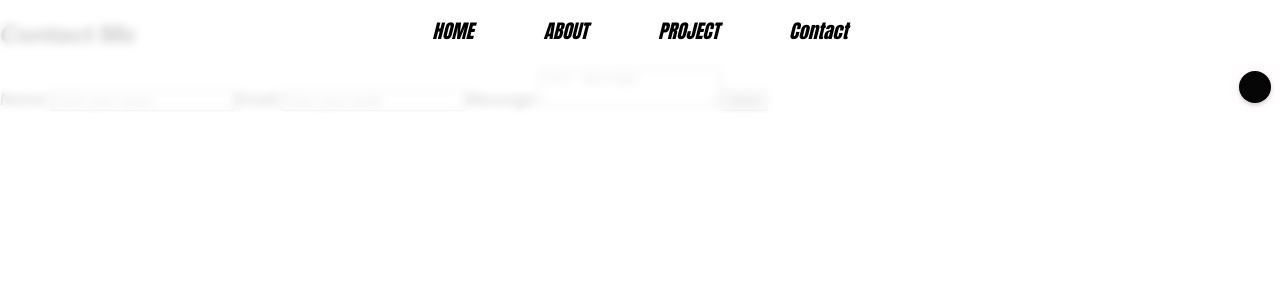
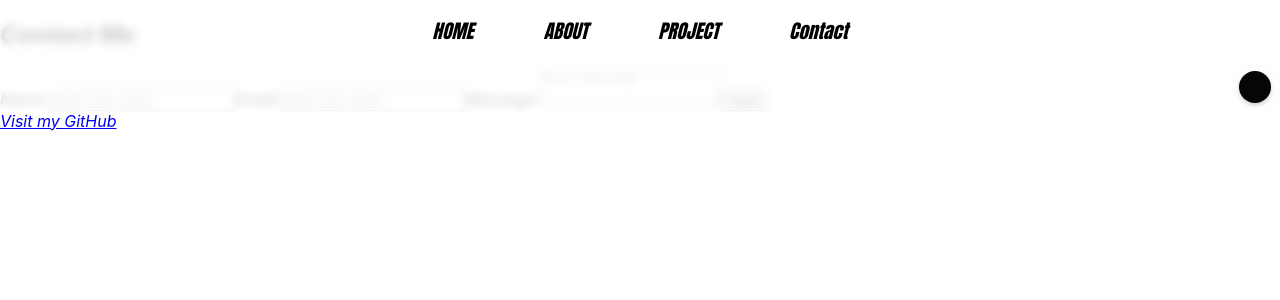
Before and after one commit to prashantsingh1122/Personal_Portfolio, a React (Create React App) app: page /contact in a window 1280 px wide. Shown: the top 300 px of the page. Built offline with nearby package versions, Linux system fonts and the light colour scheme; a web font is replaced by a local one.

Commit message:
sets icon

```diff
--- a/src/components/Contact.jsx
+++ b/src/components/Contact.jsx
@@ -19,6 +19,11 @@ const Contact = () => {
         <textarea placeholder="Your message"></textarea>
         <button type="submit">Send</button>
       </form>
+      <div className="github-link">
+        <a href="https://github.com/your-github-username" target="_blank" rel="noopener noreferrer">
+          Visit my GitHub
+        </a>
+      </div>
     </motion.div>
   );
 };
--- a/src/components/Home.jsx
+++ b/src/components/Home.jsx
@@ -208,11 +208,11 @@ const Home = () => {
     <div className="social-card">
   <h2>Connect with me</h2>
   <div className="social-links">
-    <a href="your-github-url" className="social-link">
+    <a href="https://github.com/prashantsingh1122" className="social-link">
       <FontAwesomeIcon icon={faGithub} />
       <span>GitHub</span>
     </a>
-    <a href="your-linkedin-url" className="social-link">
+    <a href="https://www.linkedin.com/in/prashant-singh-a40907271/" className="social-link">
       <FontAwesomeIcon icon={faLinkedin} />
       <span>LinkedIn</span>
     </a>
@@ -220,7 +220,7 @@ const Home = () => {
       <FontAwesomeIcon icon={faTwitter} />
       <span>Twitter</span>
     </a>
-    <a href="mailto:your-email@example.com" className="social-link">
+    <a href="prashantsingh3517@gmail.com" className="social-link">
       <FontAwesomeIcon icon={faEnvelope} />
       <span>Email</span>
     </a>
--- a/src/styles/Contact.css
+++ b/src/styles/Contact.css
@@ -25,7 +25,7 @@
 
 .modern-contact-card,
 .social-card {
-  background: rgba(255, 255, 255, 0.95);
+  background: linear-gradient(45deg,rgba(107, 112, 116, 0.06), #e9ecef);
   padding: 2rem;
   border-radius: 15px;
   box-shadow: 0 10px 30px rgba(0, 0, 0, 0.1);
```
Also changed, not shown: src/components/Project.jsx (deleted).
